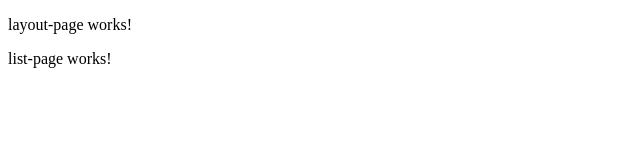
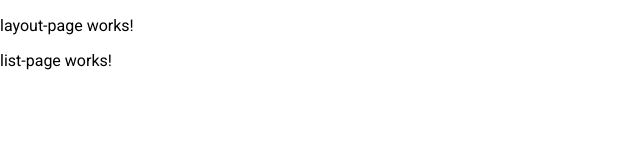
Before and after one commit to reyarmstrong/HeroesApp, an Angular app: page /heroes/list in a window 1280 px wide. Shown: the top 160 px of the page, without its empty margins (0-640 px from the left). Built offline with nearby package versions, Linux system fonts and the light colour scheme.

Commit message:
Add PrimeNG and Angular Material.

```diff
--- a/angular.json
+++ b/angular.json
@@ -37,6 +37,7 @@
               }
             ],
             "styles": [
+              "@angular/material/prebuilt-themes/magenta-violet.css",
               "src/styles.css"
             ],
             "scripts": []
@@ -95,6 +96,7 @@
               }
             ],
             "styles": [
+              "@angular/material/prebuilt-themes/magenta-violet.css",
               "src/styles.css"
             ],
             "scripts": []
--- a/package.json
+++ b/package.json
@@ -11,13 +11,16 @@
   "private": true,
   "dependencies": {
     "@angular/animations": "^19.0.0",
+    "@angular/cdk": "^19.0.5",
     "@angular/common": "^19.0.0",
     "@angular/compiler": "^19.0.0",
     "@angular/core": "^19.0.0",
     "@angular/forms": "^19.0.0",
+    "@angular/material": "^19.0.5",
     "@angular/platform-browser": "^19.0.0",
     "@angular/platform-browser-dynamic": "^19.0.0",
     "@angular/router": "^19.0.0",
+    "primeflex": "^3.3.1",
     "rxjs": "~7.8.0",
     "tslib": "^2.3.0",
     "zone.js": "~0.15.0"
--- a/src/app/app.module.ts
+++ b/src/app/app.module.ts
@@ -4,6 +4,7 @@
 import { AppRoutingModule } from './app-routing.module';
 import { AppComponent } from './app.component';
 import { SharedModule } from './shared/shared.module';
+import { provideAnimationsAsync } from '@angular/platform-browser/animations/async';
 
 @NgModule({
   declarations: [
@@ -14,7 +15,9 @@
     AppRoutingModule,
     SharedModule
   ],
-  providers: [],
+  providers: [
+    provideAnimationsAsync()
+  ],
   bootstrap: [AppComponent]
 })
 export class AppModule { }
--- a/src/index.html
+++ b/src/index.html
@@ -6,8 +6,10 @@
   <base href="/">
   <meta name="viewport" content="width=device-width, initial-scale=1">
   <link rel="icon" type="image/x-icon" href="favicon.ico">
+  <link href="https://fonts.googleapis.com/css2?family=Roboto:wght@300;400;500&display=swap" rel="stylesheet">
+  <link href="https://fonts.googleapis.com/icon?family=Material+Icons" rel="stylesheet">
 </head>
-<body>
+<body class="mat-typography">
   <app-root></app-root>
 </body>
 </html>
--- a/src/styles.css
+++ b/src/styles.css
@@ -1 +1,4 @@
 /* You can add global styles to this file, and also import other style files */
+
+html, body { height: 100%; }
+body { margin: 0; font-family: Roboto, "Helvetica Neue", sans-serif; }
```
Also changed, not shown: 1 other file (tests, documents, lock files or other folders).
